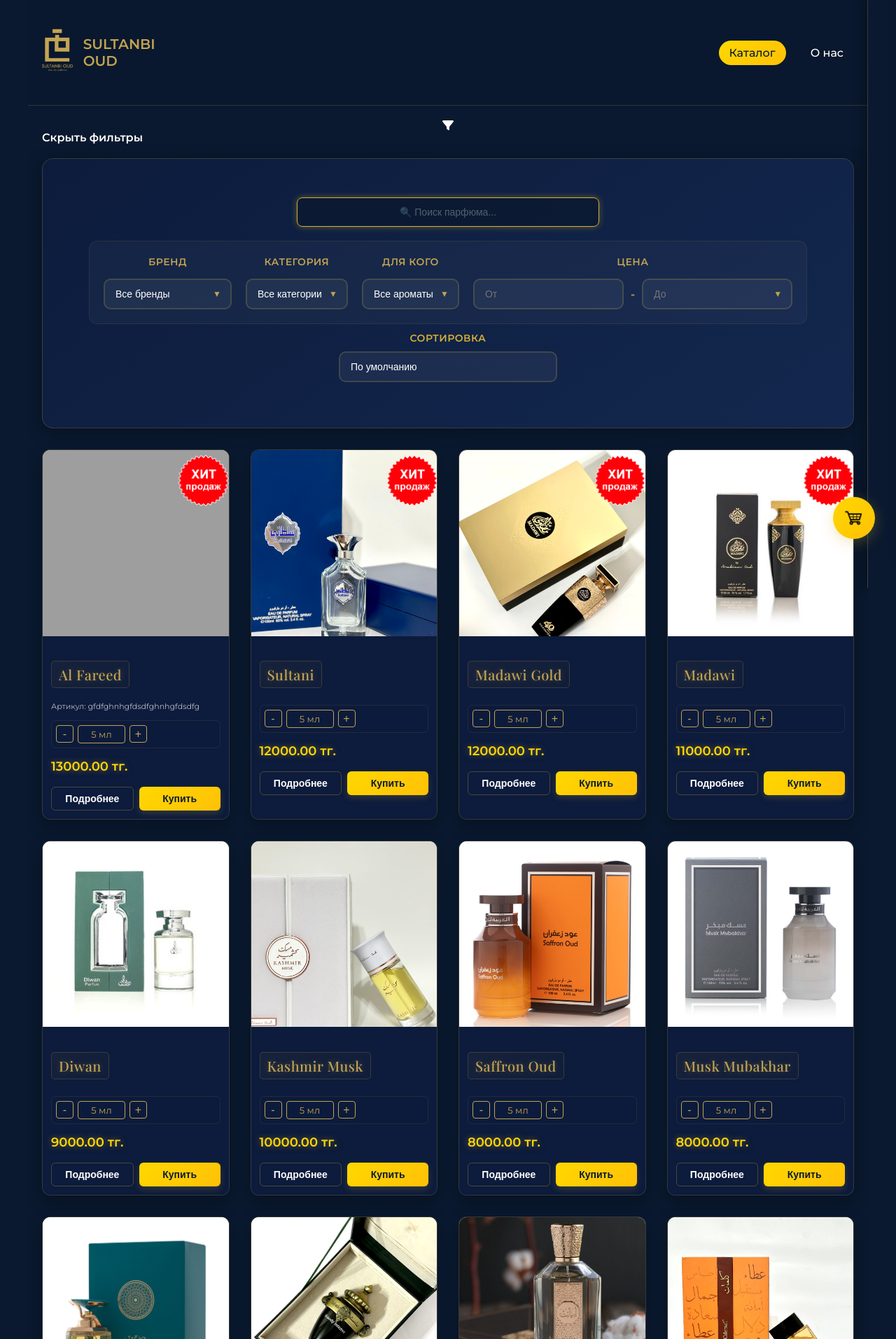
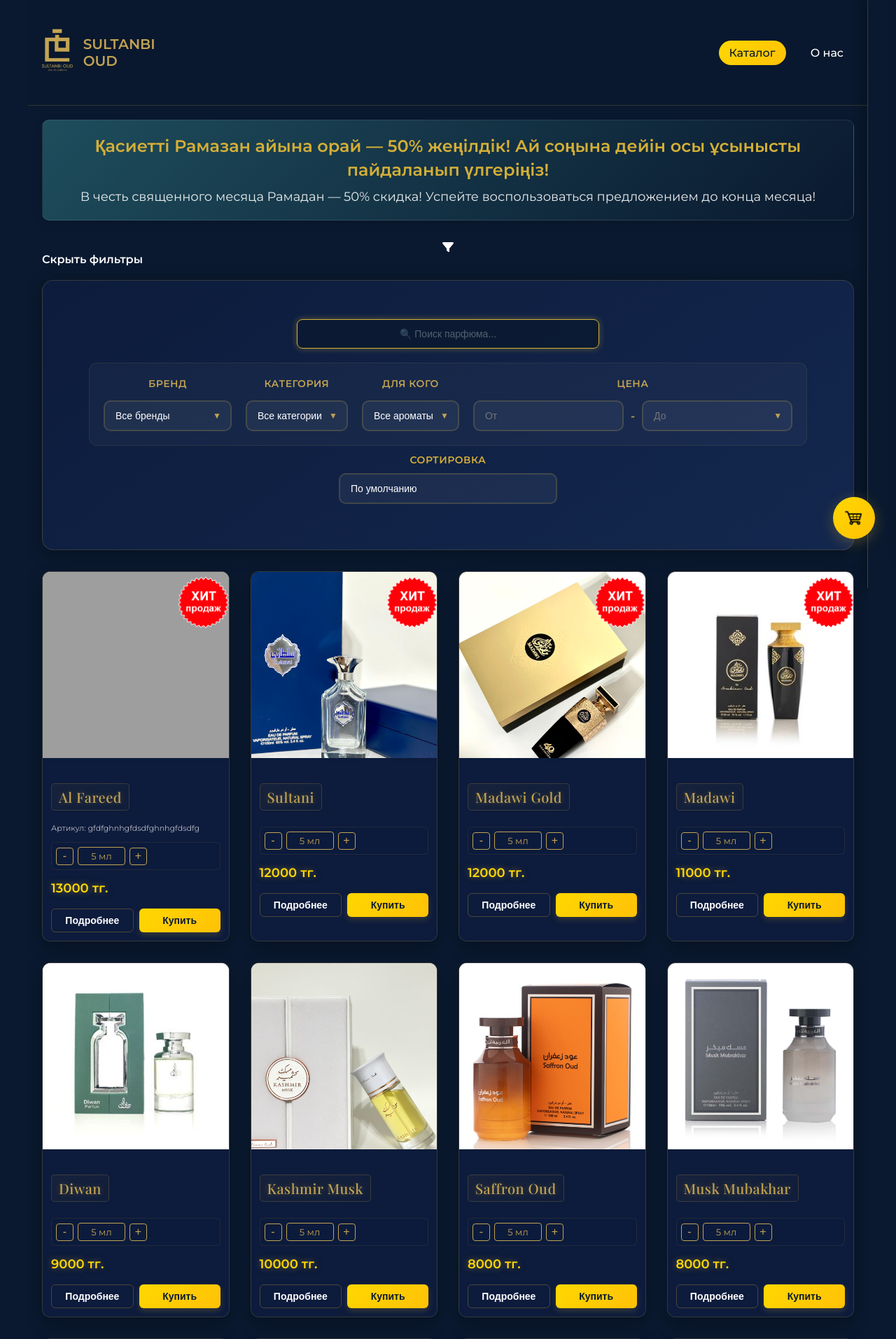
Before and after one commit to dastanbatyrkhan423/sultanbi_perfume, a Django app: page / in a window 1280 px wide. Shown: the top 1913 px of the page at 70% size. Run offline with Django 5.2, Linux system fonts and the light colour scheme; data comes from the database, SQL or seed files in the repository; both versions use the stored data as it was after the commit; grey boxes are pictures that could not be loaded.

Commit message:
Сохраняю изменения перед переносом в другой репозиторий

```diff
--- a/catalog/models.py
+++ b/catalog/models.py
@@ -80,7 +80,7 @@ class Perfume(models.Model):
 class PerfumeVolume(models.Model):
     perfume = models.ForeignKey(Perfume, on_delete=models.CASCADE, related_name='volumes', verbose_name="Парфюм")
     volume = models.ForeignKey(Volume, on_delete=models.CASCADE, verbose_name="Объем")
-    price = models.DecimalField(max_digits=10, decimal_places=2, verbose_name="Цена")
+    price = models.DecimalField(max_digits=10, decimal_places=0, verbose_name="Цена")
     in_stock = models.BooleanField(default=True, verbose_name="В наличии")
 
     def __str__(self):
--- a/catalog/static/css/product.css
+++ b/catalog/static/css/product.css
@@ -1269,3 +1269,53 @@ body {
         padding: 4px 8px;
     }
 }
+
+.ramadan-sale {
+    background: linear-gradient(135deg, #1e4d5c 0%, #0a192f 100%);
+    color: #fff;
+    padding: 20px;
+    margin-bottom: 30px;
+    border-radius: 10px;
+    text-align: center;
+    box-shadow: 0 4px 15px rgba(0, 0, 0, 0.1);
+    border: 1px solid rgba(255, 255, 255, 0.1);
+}
+
+.ramadan-text-kz {
+    font-size: 24px;
+    margin-bottom: 10px;
+    color: #d4af37; /* золотой цвет */
+    font-weight: 600;
+    line-height: 1.4;
+    font-family: 'Montserrat', sans-serif;
+}
+
+.ramadan-text-ru {
+    font-size: 18px;
+    color: #fff;
+    line-height: 1.4;
+    opacity: 0.9;
+}
+
+/* Анимация при наведении */
+.ramadan-sale:hover {
+    transform: translateY(-2px);
+    box-shadow: 0 6px 20px rgba(0, 0, 0, 0.15);
+    transition: all 0.3s ease;
+}
+
+/* Адаптивность для мобильных устройств */
+@media (max-width: 768px) {
+    .ramadan-text-kz {
+        font-size: 20px;
+    }
+
+    .ramadan-text-ru {
+        font-size: 16px;
+    }
+
+    .ramadan-sale {
+        padding: 15px;
+        margin-bottom: 20px;
+    }
+}
--- a/catalog/templates/catalog/catalog.html
+++ b/catalog/templates/catalog/catalog.html
@@ -23,6 +23,16 @@
     <div id="main-container">
         <!-- Главное меню -->
         <div class="container">
+            <!-- Добавьте этот блок перед фильтрами -->
+            <div class="ramadan-sale">
+                <div class="ramadan-text-kz">
+                    Қасиетті Рамазан айына орай — 50% жеңілдік! Ай соңына дейін осы ұсынысты пайдаланып үлгеріңіз!
+                </div>
+                <div class="ramadan-text-ru">
+                    В честь священного месяца Рамадан — 50% скидка! Успейте воспользоваться предложением до конца месяца!
+                </div>
+            </div>
+
             <!-- Добавьте это рядом с фильтрами -->
             <div id="filter-toggle-btn">
                 <span class="filter-icon">
@@ -117,7 +127,9 @@
                                 <img src="{% static 'images/hit1.png' %}" class="hit-label" alt="Хит продаж">
                             {% endif %}
                             {% if perfume.image %}
+                            <a href="{% url 'perfume_detail' perfume.id %}">
                                 <img src="{{ perfume.image.url }}" alt="{{ perfume.name }}" class="perfume-img">
+                            </a>
                             {% else %}
                                 <img src="{% static 'images/placeholder.jpg' %}" alt="Нет изображения" class="perfume-img">
                             {% endif %}
@@ -397,7 +409,7 @@
                     <img src="{% static 'images/instagram.png' %}" alt="Instagram">
                 </a>
                 <a href="https://wa.me/87754332453" class="social-link" target="_blank">
-                    <img src="{% static 'images/whastapp.png' %}" alt="WhatsApp">
+                    <img src="{% static 'images/whatsapp.png' %}" alt="WhatsApp">
                 </a>
             </div>
         </div>
--- a/catalog/templates/catalog/checkout.html
+++ b/catalog/templates/catalog/checkout.html
@@ -164,7 +164,7 @@
             }
 
             const orderMessage = generateOrderMessage();
-            const whatsappLink = `https://wa.me/77750717135?text=${orderMessage}`;
+            const whatsappLink = `https://wa.me/7754332453?text=${orderMessage}`;
 
             // Открываем WhatsApp с подготовленным сообщением
             window.open(whatsappLink, '_blank');
```
Also changed, not shown: catalog/templates/catalog/location.html (+1 -1 lines), catalog/migrations/0016_alter_perfumevolume_price.py (added), db.sqlite3, media/perfumes/photo_2025-03-25_00-37-35.jpg (added).
